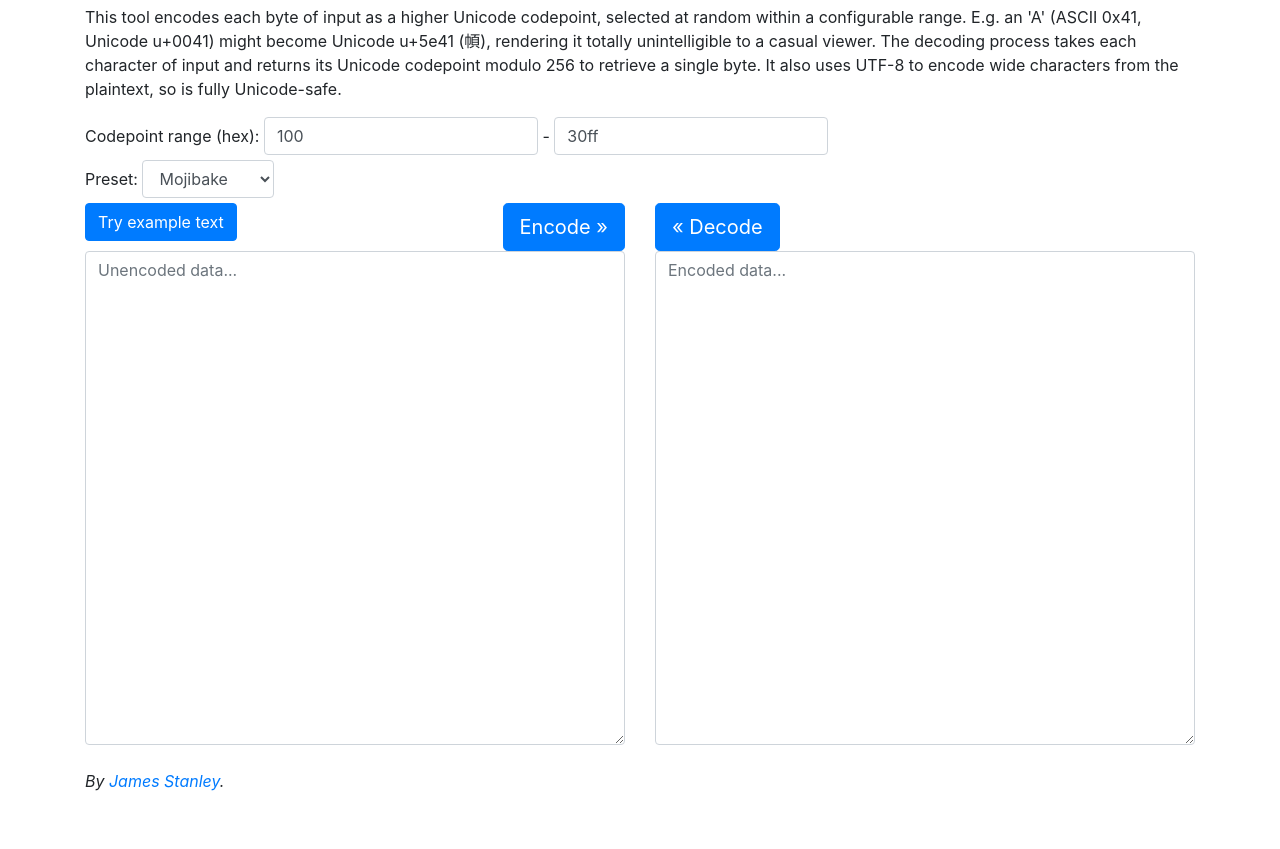
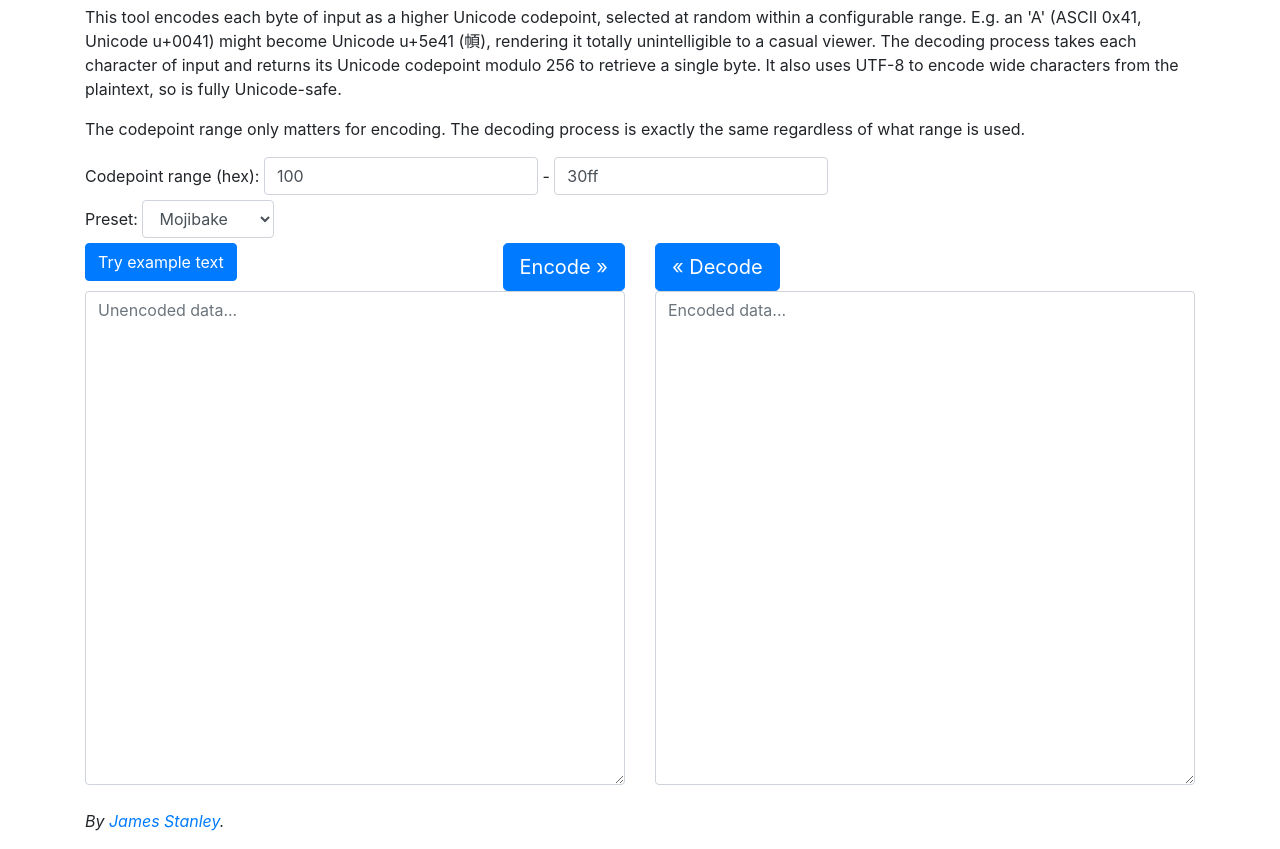
Before and after one commit to jes/mojibake, a plain HTML site: page index.html in a window 1280 px wide. Shown: the part 51-900 px from the top of the page. Before the commit the page ends 860 px from the top, so only its background shows below. Drawn offline with nearby package versions, Linux system fonts and the light colour scheme.

Commit message:
Clarify codepoint range

```diff
--- a/index.html
+++ b/index.html
@@ -20,6 +20,8 @@
 <p>This tool encodes each byte of input as a higher Unicode codepoint, selected at random within a configurable range. E.g. an 'A' (ASCII 0x41, Unicode u+0041) might become Unicode u+5e41 (&#x5e41;), rendering it totally unintelligible to a casual viewer. The decoding process takes each character of input and
 returns its Unicode codepoint modulo 256 to retrieve a single byte. It also uses UTF-8 to encode wide characters
 from the plaintext, so is fully Unicode-safe.</p>
+
+<p>The codepoint range only matters for encoding. The decoding process is exactly the same regardless of what range is used.</p>
 
 Codepoint range (hex): <input class="form-control form-control-inline" id="mincp"> - <input style="margin-bottom: 5px" class="form-control form-control-inline" id="maxcp"><br>
 
```
